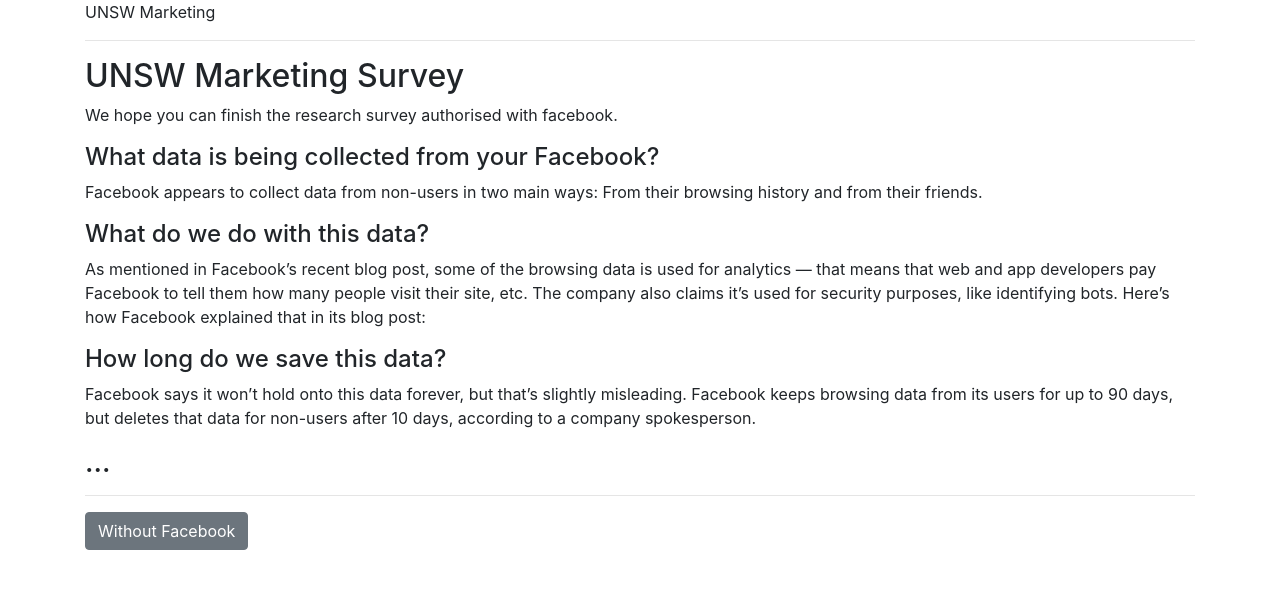
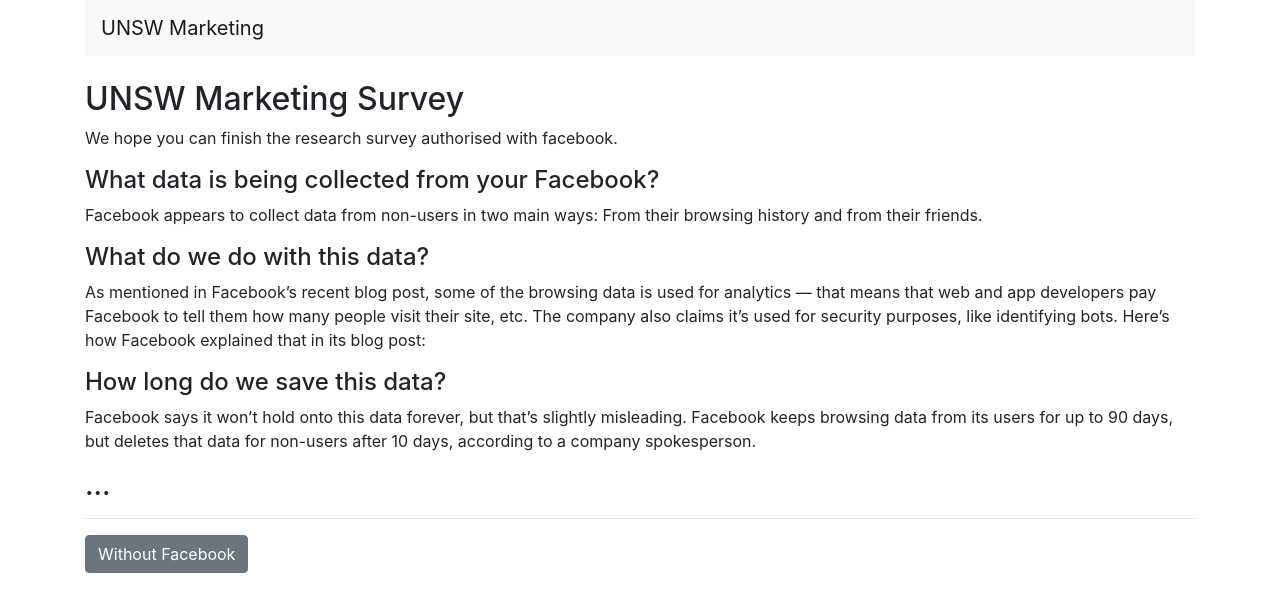
Before and after one commit to kfengc27/research_app, a Django app: page / in a window 1280 px wide. Shown: the top 612 px of the page. Run offline with Django 3.2, Linux system fonts and the light colour scheme; some libraries are stand-ins or nearby versions.

Commit message:
modify nav

```diff
--- a/account/templates/base.html
+++ b/account/templates/base.html
@@ -15,7 +15,11 @@
     </div>
     <div class="col-12">
       <div id="header">
-       <span class="logo">UNSW Marketing <div id = "status" style="color:red"></div> </span>
+      <nav class="navbar navbar-light bg-light">
+      <a class="navbar-brand" href="#">UNSW Marketing</a>
+</nav>
+<br>
+       {% comment %} <span class="logo">UNSW Marketing <div id = "status" style="color:red"></div> </span> {% endcomment %}
           {% if messages %}
      <ul class="messages">
        {% for message in messages %}
@@ -26,7 +30,6 @@
        {% endfor %}
      </ul>
    {% endif %}
-       <hr>
      </div>
      <div id="content">
        {% block content %}
```
Also changed, not shown: account/templates/account/login.html (+1 -9 lines).
